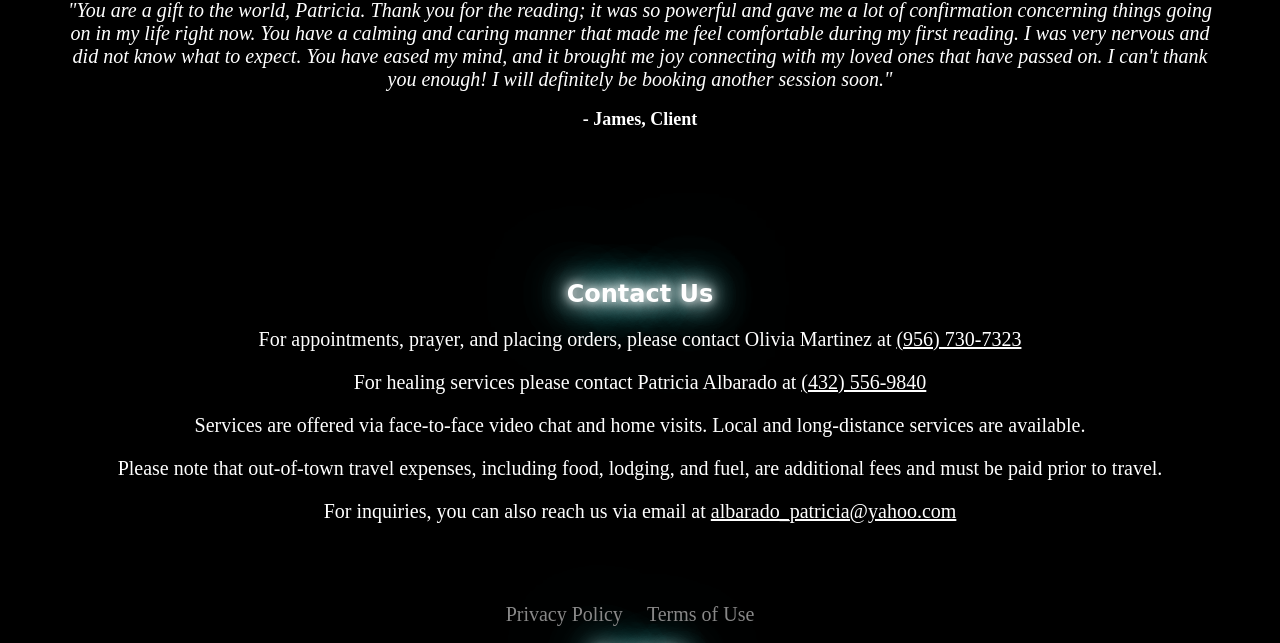
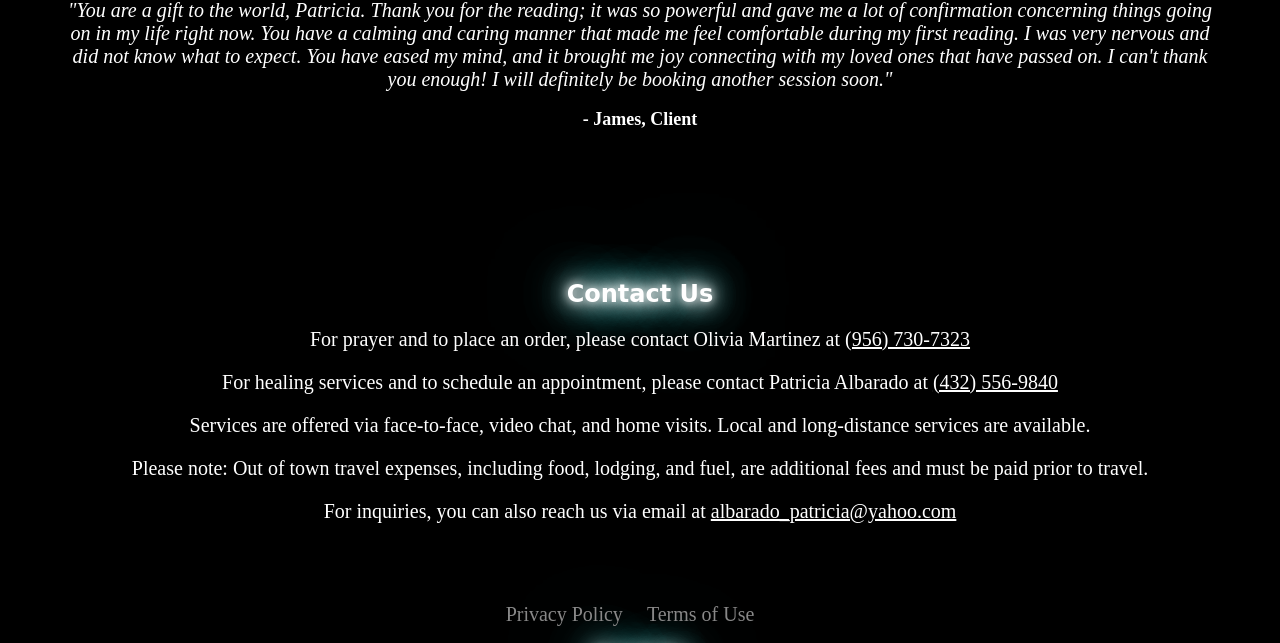
Before and after one commit to wil-jay/spiritual-website, a plain HTML site: page index.html in a window 1280 px wide. Shown: the part 5670-6313 px from the top of the page. Drawn offline with nearby package versions, Linux system fonts and the light colour scheme.

Commit message:
Add files via upload

```diff
--- a/index.html
+++ b/index.html
@@ -166,10 +166,10 @@
 
     <section id="contact">
         <h2>Contact Us</h2>
-        <p>For appointments, prayer, and placing orders, please contact Olivia Martinez at <a href="tel:956-730-7323">(956) 730-7323</a></p>
-        <p>For healing services please contact Patricia Albarado at <a href="tel:432-556-9840">(432) 556-9840</a></p>
-        <p>Services are offered via face-to-face video chat and home visits. Local and long-distance services are available. </p>
-        <p>Please note that out-of-town travel expenses, including food, lodging, and fuel, are additional fees and must be paid prior to travel.</p>
+        <p>For prayer and to place an order, please contact Olivia Martinez at <a href="tel:956-730-7323">(956) 730-7323</a></p>
+        <p>For healing services and to schedule an appointment, please contact Patricia Albarado at <a href="tel:432-556-9840">(432) 556-9840</a></p>
+        <p>Services are offered via face-to-face, video chat, and home visits. Local and long-distance services are available. </p>
+        <p>Please note: Out of town travel expenses, including food, lodging, and fuel, are additional fees and must be paid prior to travel.</p>
         <p>For inquiries, you can also reach us via email at <a href="mailto:albarado_patricia@yahoo.com">albarado_patricia@yahoo.com</a></p>
     </section>
     <footer>
```
